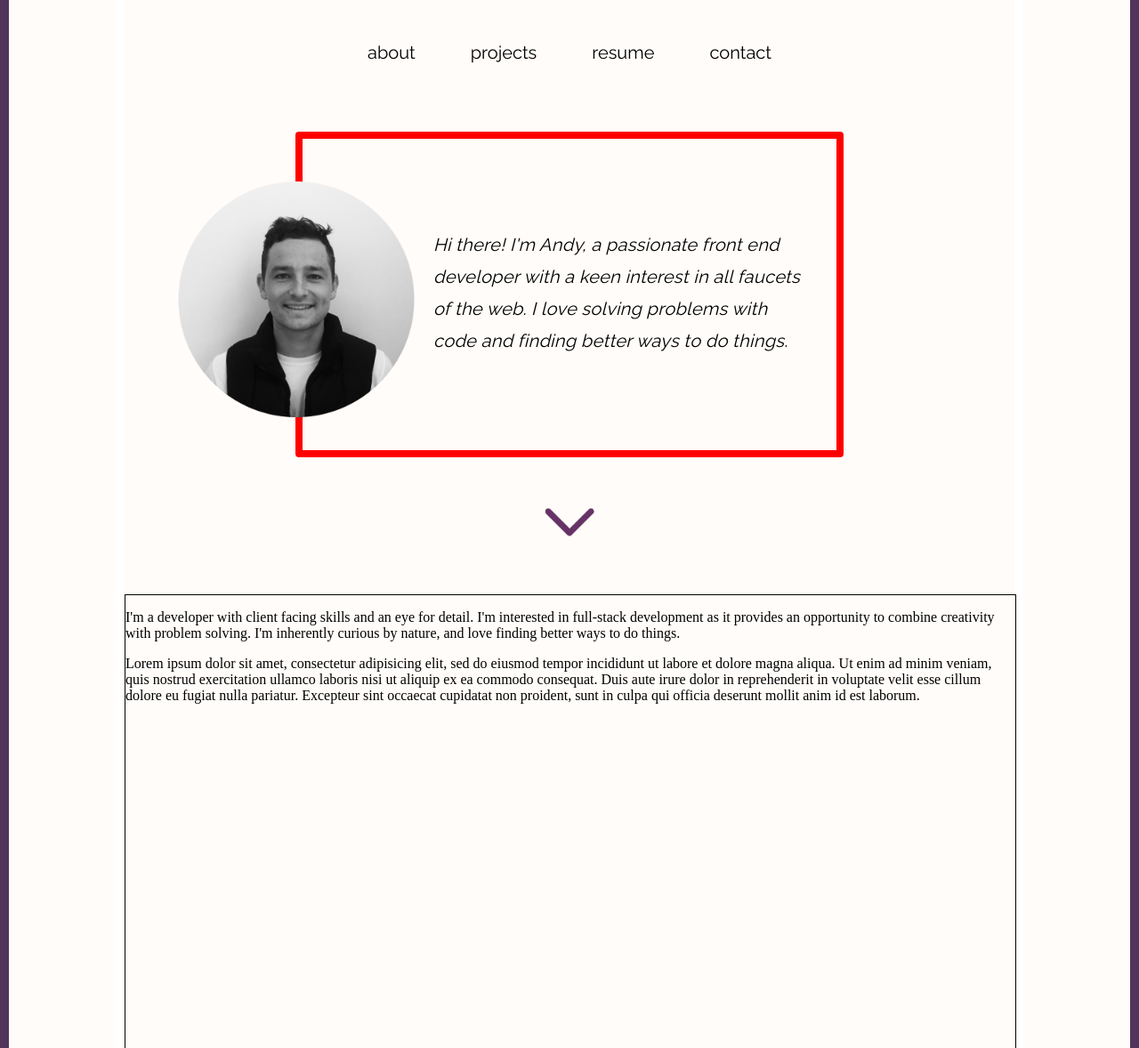
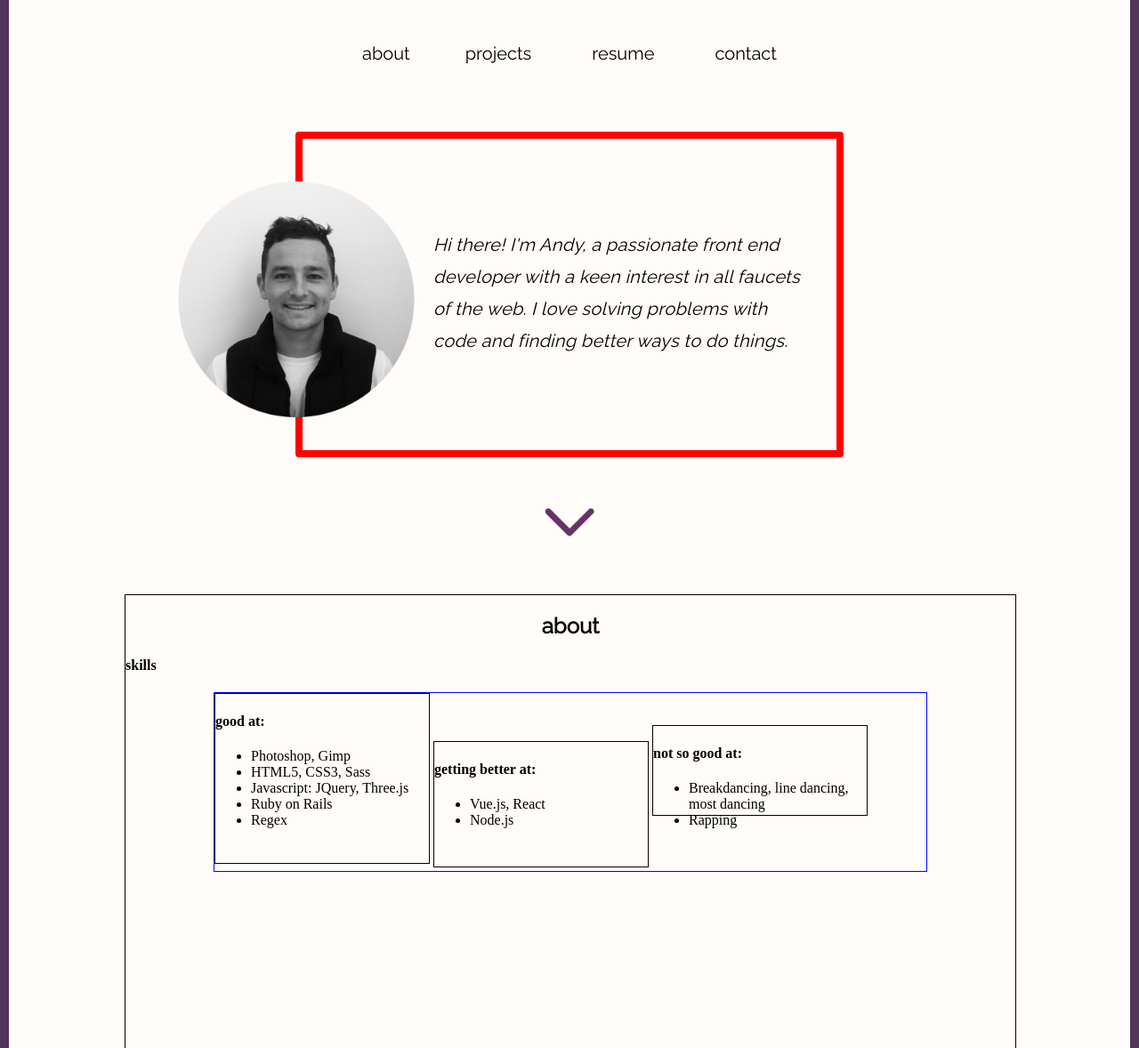
Before and after one commit to andthomas/portfolio, a plain HTML site: page index.html in a window 1280 px wide. Shown: the part 162-1340 px from the top of the page at 89% size. Drawn offline with Linux system fonts and the light colour scheme.

Commit message:
added resume

```diff
--- a/css/master.css
+++ b/css/master.css
@@ -26,7 +26,7 @@ body {
   opacity: 1;
   max-width: 1000px;
   margin: 0 auto;
-  border: 10px solid #FFFFFF;
+  border: 10px solid #FFFCF9;
 }
 
 footer {
@@ -40,12 +40,6 @@ a {
   color: black;
 }
 
-#logo {
-  height: 90px;
-  display: inline;
-  margin-left: 20px;
-}
-
 table {
   text-align: center;
   margin: 0 auto;
@@ -56,6 +50,25 @@ td {
   padding-left: 30px;
   padding-right: 30px;
   font-size: 20px;
+}
+
+.button {
+    background-color: #FFFCF9;
+    border: none;
+    color: black;
+    /*padding: 15px 32px;*/
+    text-align: center;
+    text-decoration: none;
+    display: inline-block;
+    font-family: 'Raleway', sans-serif;
+    font-size: 20px;
+    /*font-size: 16px;
+    margin: 4px 2px;
+    cursor: pointer;*/
+}
+
+.fix-menu {
+  position: fixed;
 }
 
 #home {
@@ -115,10 +128,17 @@ h1 {
    letter-spacing: 4px;
 }
 
+h2 {
+  text-align: center;
+  font-family: 'Raleway', sans-serif;
+}
+
 h3 {
   margin-top: -40px;
   text-align: center;
 }
+
+
 
 #headComment {
   font-family: 'Raleway', sans-serif;
@@ -130,9 +150,37 @@ h3 {
   font-size: 20px;
 }
 
-#about, #contact {
+#skills, #contact {
   width: 100%;
   height: 100vh;
+  border: 1px solid black;
+}
+
+#skillContainer {
+  width: 80%;
+  height: 200px;
+  border: 1px solid blue;
+  margin: 0 auto;
+}
+
+#good {
+  width: 30%;
+  display: inline-block;
+  height: 190px;
+  border: 1px solid black;
+}
+
+#ok{
+  width: 30%;
+  display: inline-block;
+  height: 140px;
+  border: 1px solid black;
+}
+
+#bad {
+  width: 30%;
+  display: inline-block;
+  height: 100px;
   border: 1px solid black;
 }
 
@@ -142,13 +190,13 @@ h3 {
 }
 
 #projectImageLeft {
-  width: 400px;
+  height: 300px;
   margin: 20px;
   left: 0;
 }
 
 #projectImageRight {
-  width: 400px;
+  height: 300px;
   display: block;
   margin: 20px;
 }
--- a/index.html
+++ b/index.html
@@ -26,10 +26,10 @@
     <div id="menu">
       <table>
         <tr>
-          <td ><a href="#about" class="nav">about</a></td>
+          <td ><a href="#skills" class="nav">about</a></td>
           <td><a href="#projects" class="nav">projects</a></td>
           <!-- Link resume in pdf format -->
-          <td><a href="#" class="nav">resume</a></td>
+          <td><form method="get" action="Andy Brown_Web Developer_Resume.pdf"><button type="submit" class="button">resume</button></form></td>
           <td><a href="#contact" class="nav">contact</a></td>
         </tr>
       </table>
@@ -52,11 +52,40 @@
     <img id="arrow" src="images/arrow.png" alt="">
   </div>
 
-  <div id="about">
+  <div id="skills">
     <!-- be as concise as possible, about roles, interests in web dev and outside -->
     <!-- include the skills ive got - specific about languages, "special interest" be a bit edgy, quirky terms, ES6, react etc. and UX focused and show that in the portfolio-->
-    <p>I'm a developer with client facing skills and an eye for detail. I'm interested in full-stack development as it provides an opportunity to combine creativity with problem solving. I'm inherently curious by nature, and love finding better ways to do things.</p>
-    <p>Lorem ipsum dolor sit amet, consectetur adipisicing elit, sed do eiusmod tempor incididunt ut labore et dolore magna aliqua. Ut enim ad minim veniam, quis nostrud exercitation ullamco laboris nisi ut aliquip ex ea commodo consequat. Duis aute irure dolor in reprehenderit in voluptate velit esse cillum dolore eu fugiat nulla pariatur. Excepteur sint occaecat cupidatat non proident, sunt in culpa qui officia deserunt mollit anim id est laborum.</p>
+    <h2>about</h2>
+    <h4>skills</h4>
+
+    <div id="skillContainer">
+      <div id="good">
+        <h4>good at:</h4>
+        <ul>
+          <li>Photoshop, Gimp</li>
+          <li>HTML5, CSS3, Sass</li>
+          <li>Javascript: JQuery, Three.js</li>
+          <li>Ruby on Rails</li>
+          <li>Regex</li>
+        </ul>
+      </div>
+      <div id="ok">
+        <h4>getting better at:</h4>
+        <ul>
+          <li>Vue.js, React</li>
+          <li>Node.js</li>
+        </ul>
+      </div>
+      <div id="bad">
+        <h4>not so good at:</h4>
+        <ul>
+          <li>Breakdancing, line dancing, most dancing</li>
+          <li>Rapping</li>
+        </ul>
+      </div>
+
+    </div>
+
   </div>
 
   <div id="projects">
--- a/js/main.js
+++ b/js/main.js
@@ -18,10 +18,28 @@ $(document).ready(function() {
     $(this).animate({opacity: '1'}, 'fast');
   })
 
+  $('.button').on('mouseenter', function(){
+    $(this).animate({opacity: '0.3'}, 'fast');
+  })
+  $('.button').on('mouseleave', function(){
+    $(this).animate({opacity: '1'}, 'fast');
+  })
+
   //Animate scroll on arrow click
-  $("#arrow").on('click', function(event) {
+  $("#arrow").on('click', function() {
     $('html, body').animate({
-      scrollTop: $('#about').offset().top
+      scrollTop: $('#skills').offset().top
     }, 800)
   })
+
+  $("#menu").on("scroll", function() {
+
+  if (this.scrollTop > 347) {
+    console.log('hey')
+    $("#menu").addClass("fix-menu");
+  } else {
+    $("#menu").removeClass("fix-menu");
+  }
+
+});
 })
```
Also changed, not shown: 1 other file.
